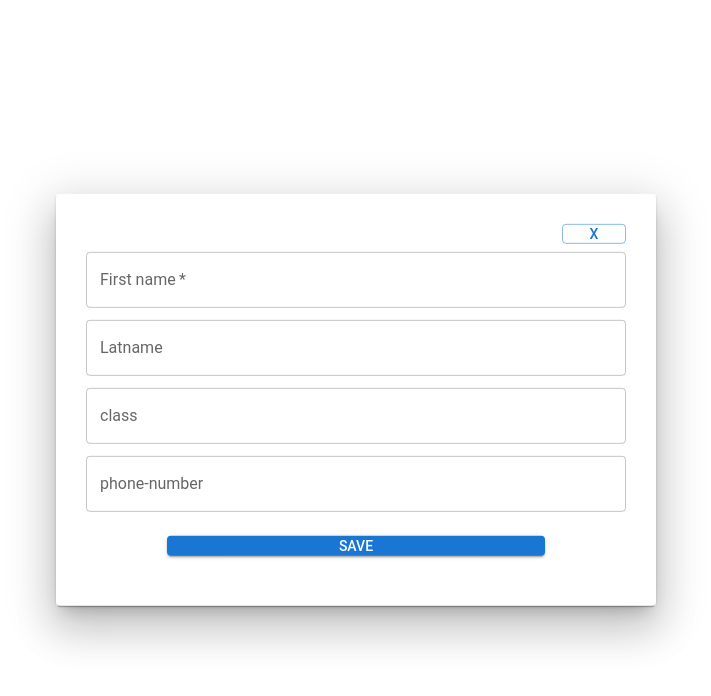
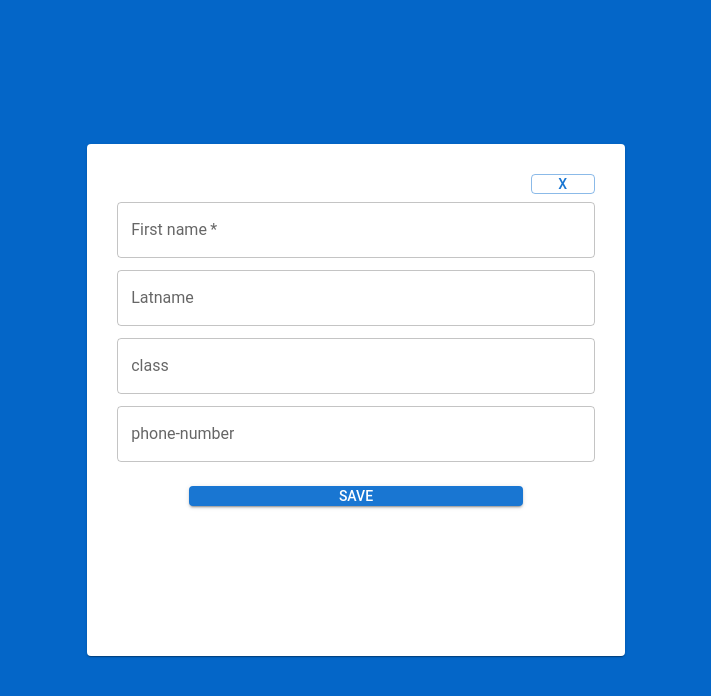
Before and after one commit to Turbayar/Jurnal, a React (Create React App) app: page /addStudent in a window 1280 px wide. Shown: the top 696 px of the page, without its empty margins (284-995 px from the left). Built offline with nearby package versions, Linux system fonts and the light colour scheme; no server answers.

Commit message:
themegui

```diff
--- a/src/pages/WritingArticle/WritingArticle.css
+++ b/src/pages/WritingArticle/WritingArticle.css
@@ -2,7 +2,7 @@
     margin: 0%;
     padding: 0%;
 }
-/* .box{
+.box{
 
     display: flex;
     flex-direction: column;
@@ -20,4 +20,4 @@
     background-color: #0466c8;
     height: 80vh;
     width: 60%;
-} */
+}
--- a/src/pages/WritingArticle/WritingArticle.jsx
+++ b/src/pages/WritingArticle/WritingArticle.jsx
@@ -33,16 +33,6 @@ const style = {
   p: 4,
 };
 
-const boxStyle = {
-  position: "absolute",
-  top: "50%",
-  left: "50%",
-  transform: "translate(-50%, -50%)",
-  width: 600,
-  bgcolor: "background.paper",
-  boxShadow: 24,
-}
-
 export default function WritingArticle() {
   const [userData, setUserData] = useState({
     post: "",
@@ -73,18 +63,20 @@ export default function WritingArticle() {
         phoneNumber: "",
       });
 
+      alert("Succefully sent");
       handleClose();
     } else {
       alert("Please fill");
     }
   };
   return (
-    <Box sx={boxStyle}>
-       <Card
+    <div className="box">
+      <div className="writing">
+        <Card
           color="primary"
           sx={{
             padding: "30px",
-            width: "100%",
+            width: "70%",
             height: "80%",
             display: "flex",
             flexDirection: "column",
@@ -172,7 +164,7 @@ export default function WritingArticle() {
             </Box>
           </Modal>
         </Card>
-    </Box>
-
+      </div>
+    </div>
   );
 }
```
